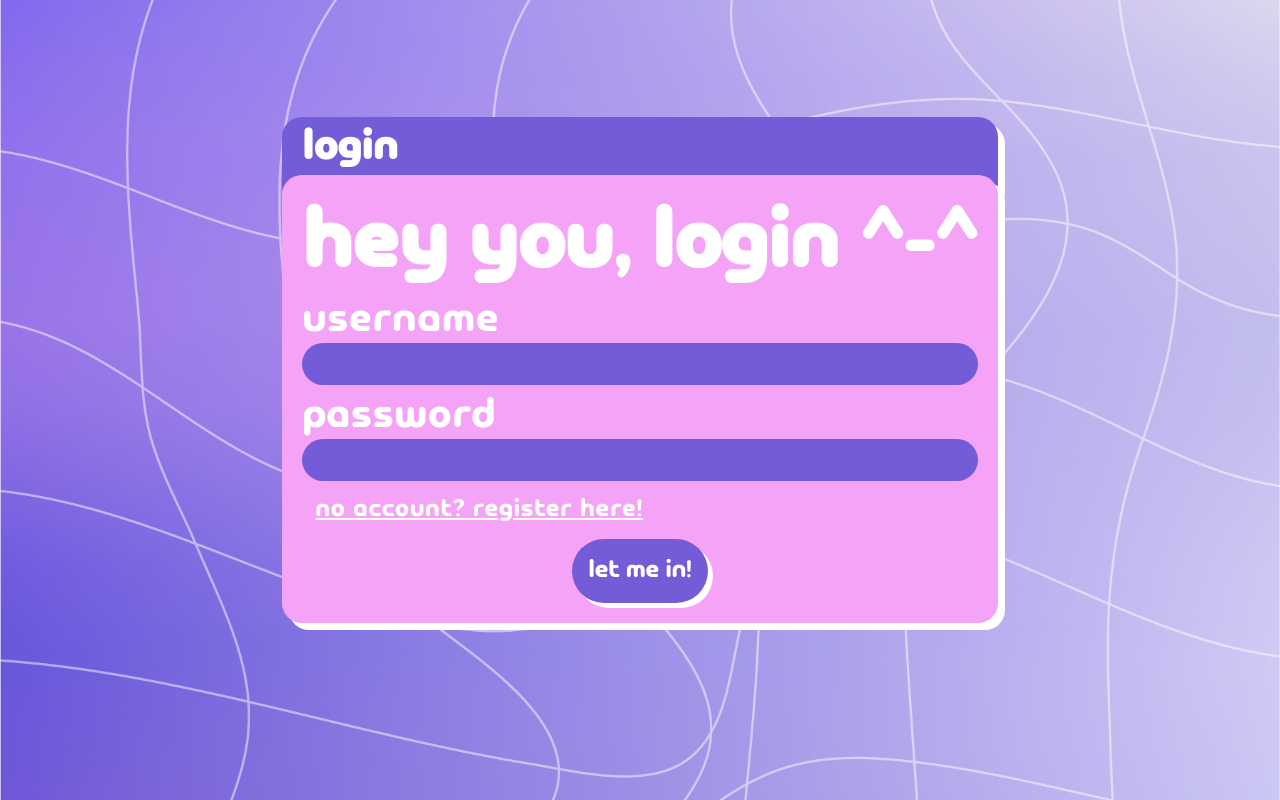
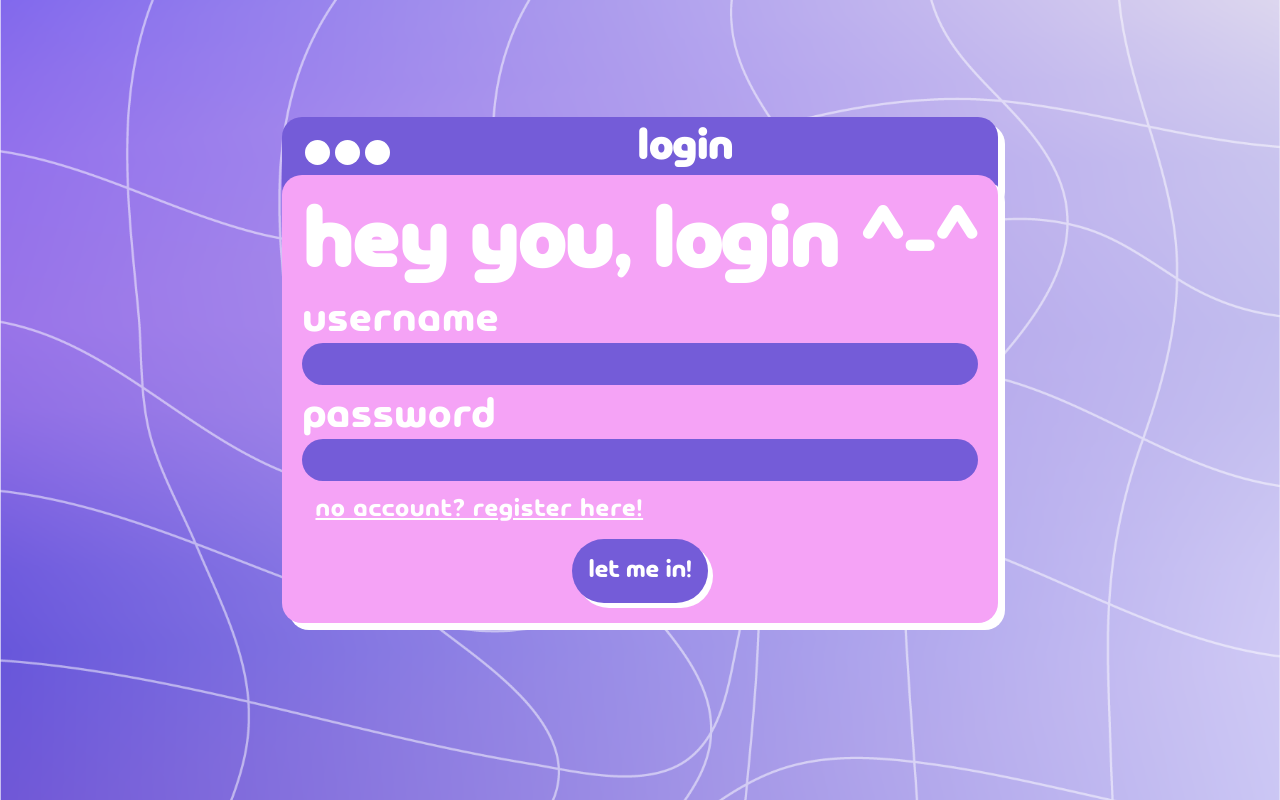
Before and after one commit to th-mayer/rock-paper-scissors, a Vue app in the folder frontend/: page /account/login in a window 1280 px wide. Built offline with nearby package versions, Linux system fonts and the light colour scheme; no server answers.

Commit message:
added error message styling, added component for leaderboard. also increase the font-size in the input fields

```diff
--- a/frontend/src/components/Alert.vue
+++ b/frontend/src/components/Alert.vue
@@ -1,6 +1,6 @@
 <script setup lang="ts">
-import { storeToRefs } from 'pinia';
-import { useAlertStore } from '../stores/alert.store';
+import { storeToRefs } from "pinia";
+import { useAlertStore } from "../stores/alert.store";
 
 const alertStore = useAlertStore();
 const { alert } = storeToRefs(alertStore);
@@ -10,9 +10,37 @@ const { alert } = storeToRefs(alertStore);
   <div v-if="alert" class="container">
     <div class="m-3">
       <div class="alert alert-dismissable" :class="alert.type">
-        <button @click="alertStore.clear()" class="btn btn-link close">x</button>
-        {{ alert.message }}
+        <button @click="alertStore.clear()" class="btn btn-link close">
+          x
+        </button>
+        {{ alert.message }} :(
       </div>
     </div>
   </div>
 </template>
+
+<style>
+.alert, .alert-dismissable{
+  max-width: fit-content;
+  padding: 10px;
+  margin: 0 auto;
+  margin-top: 2vh;
+  background-color: rgb(239, 39, 122);
+  color: white;
+  border-radius: 5px;
+  font-family: tweety;
+  font-size: 3vh;
+}
+
+.close{
+  font-family: tweety;
+  font-size: 2.5vh;
+  margin-left: auto;
+  background-color: white;
+  border: none;
+  color: rgb(239, 39, 122);
+  border-radius: 2px;
+  height: 3vh;
+  aspect-ratio: 1/1;
+}
+</style>
--- a/frontend/src/components/Card.vue
+++ b/frontend/src/components/Card.vue
@@ -11,6 +11,9 @@
     </div>
     <div v-else class="card-container">
         <div class="card-topbar">
+            <span class="dot"></span>
+            <span class="dot"></span>
+            <span class="dot"></span>
             <h4 class="card-header">{{ title }}</h4>
         </div>
         <div class="card-rect">
@@ -26,6 +29,15 @@
 </script>
 
 <style lang="scss">
+
+.dot {
+  height: 25px;
+  width: 25px;
+  margin: .2vw;
+  background-color: #ffffff;
+  border-radius: 50%;
+  display: inline-block;
+}
 
 .card-container {
     width: fit-content;
@@ -62,6 +74,8 @@
     box-shadow: 7px 7px white;
 }
 .card-topbar {
+    display: flex;
+    text-align: center;
     position: relative;
     height: 6vh;
     padding: 20px;
@@ -78,6 +92,7 @@
     box-shadow: 7px 7px white;
 }
 .card-topbar h4 {
+    margin: 0 auto;
     margin-top: -10px;
     color: #ffffff;
 }
@@ -116,4 +131,5 @@
     color: white;
     margin: 0;
 }
+
 </style>
--- a/frontend/src/views/Home.vue
+++ b/frontend/src/views/Home.vue
@@ -12,9 +12,9 @@ const { user } = storeToRefs(authStore);
     <div v-if="user">
         <div class="flex-row">
             <HomeAccount></HomeAccount>
-            <Card title="Leaderboard" class="Homecard">
-                <p></p>
-            </Card>
+            <Leaderboard>
+                <p>UserXY has XY wins - placeholder</p>
+            </Leaderboard>
         </div>
     </div>
 </template>
--- a/frontend/src/views/account/Login.vue
+++ b/frontend/src/views/account/Login.vue
@@ -111,16 +111,21 @@ input:-webkit-autofill{
     -webkit-text-fill-color: white !important;
 }
 
+input {
+  font-size: 3vh;
+  font-family: tweety;
+}
+
 .form-control:focus {
   background-color: #745cd8;
   color: white;
   border: none;
   outline-color: #745cd8;
-  ;
 }
 
 .error {
-  color: rgb(239, 39, 122); margin-top: 2vh;
+  color: rgb(239, 39, 122);
+  margin-top: 2vh;
   font-size: 60%;
 }
 
@@ -156,13 +161,13 @@ input:-webkit-autofill{
   width: fit-content;
 }
 
-.lable-line{
+.lable-line {
   display: flex;
   flex-direction: row;
   justify-content: space-between;
 }
 
-.card-rect h1{
+.card-rect h1 {
     color: white;
     margin: 0.5rem 0;
     padding: 0;
```
Also changed, not shown: frontend/src/components/Leaderboard.vue (added, +18 -0 lines).
